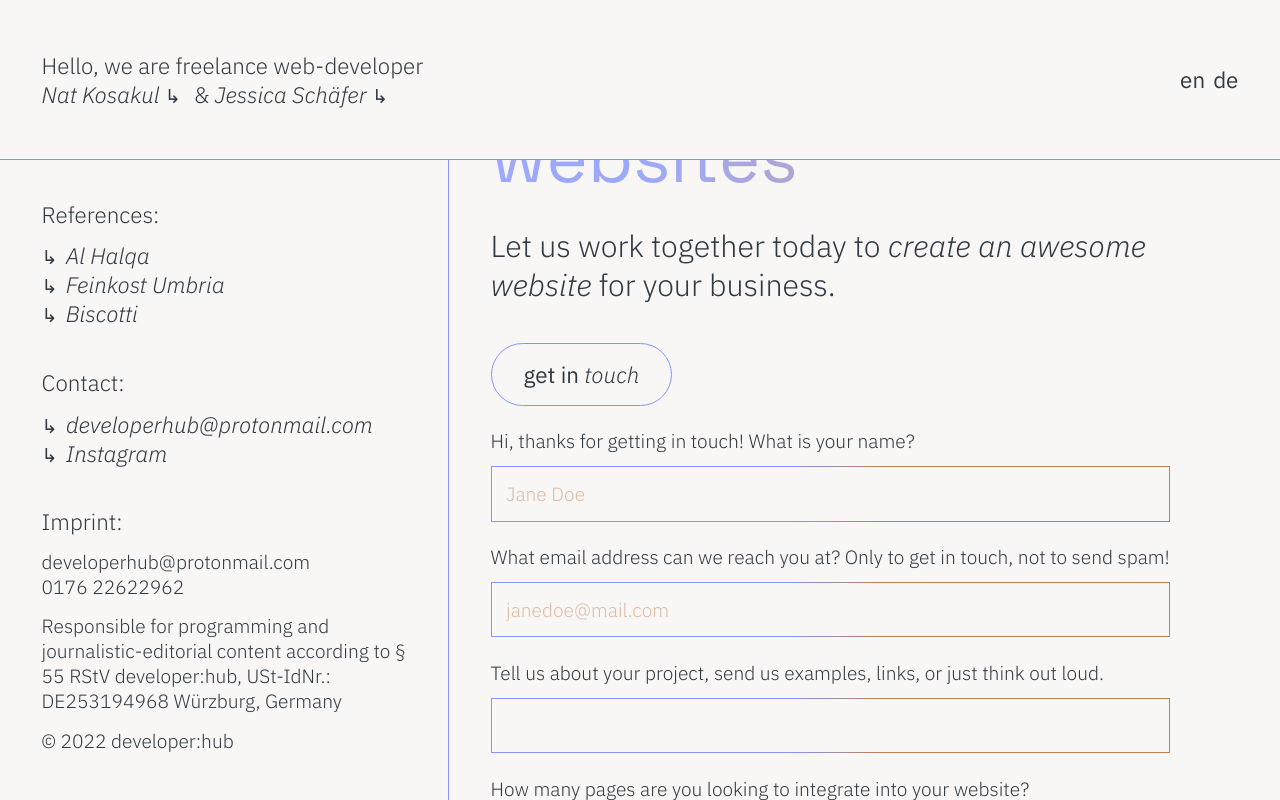
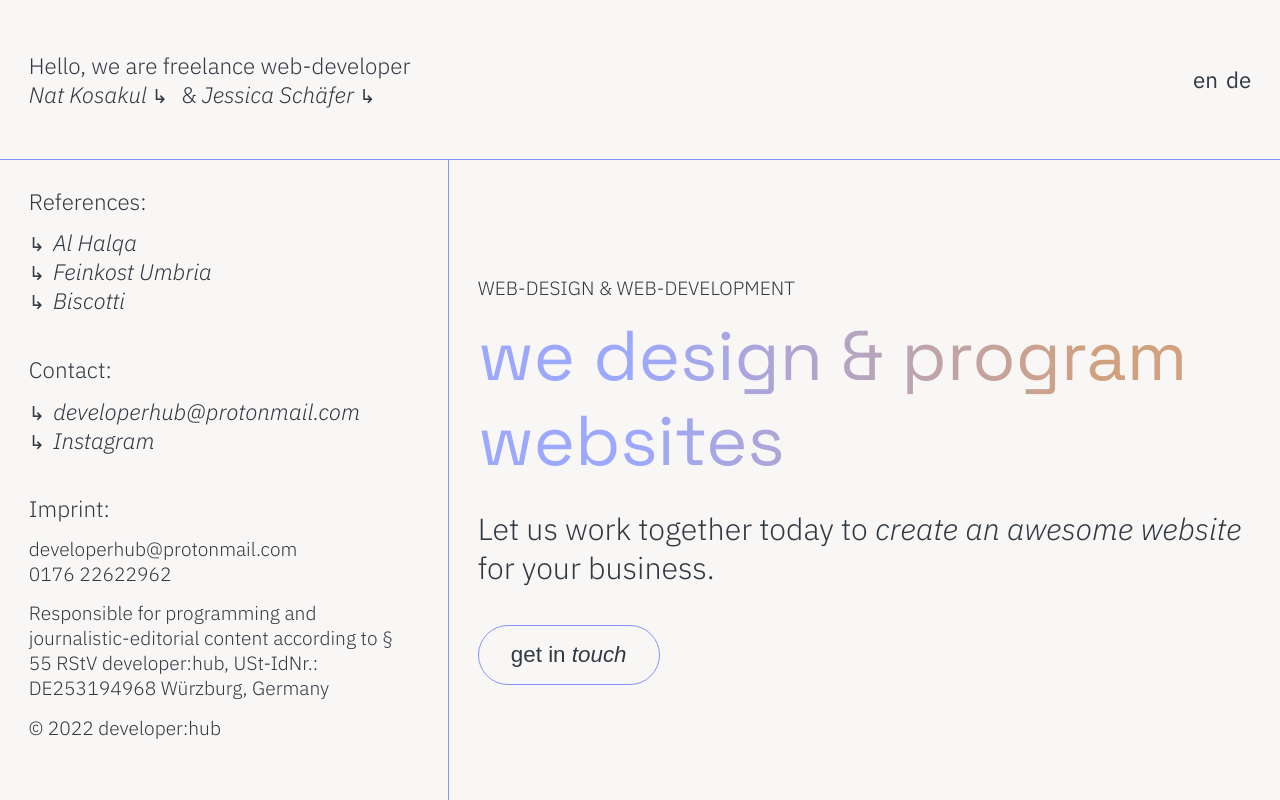
Before and after one commit to schaeferjessica/developer-hub, a Nuxt app: page / in a window 1280 px wide. Built offline with nearby package versions, Linux system fonts and the light colour scheme.

Commit message:
feat: add if showForm

```diff
--- a/components/GridMain.vue
+++ b/components/GridMain.vue
@@ -1,17 +1,23 @@
 <template>
   <main class="grid__main">
 
+    <template v-if="!showForm">
       <span class="tagline">{{ $t("mainTagline") }}</span>
       <header>
         <h1 class="title">{{ $t("mainHeadline") }}</h1>
         <p class="text">{{ $t("mainTextOne") }}<i>{{ $t("mainTextTwo") }}</i>{{ $t("mainTextThree") }}</p>
       </header>
-    <a href="#" class="button">
+      <button class="button" @click="showForm = true">
         <span class="button-text-regular">{{ $t("mainButtonRegular") }}</span>
         <span class="button-text-thin">{{ $t("mainButtonThin") }}</span>
-    </a>
+      </button>
+    </template>
 
-    <form action="#" class="from">
+    <form action="#" class="from" v-if="showForm">
+      <!-- <button class="button" @click="showForm = false">
+        <span class="button-text-regular">{{ $t("mainButtonBackRegular") }}</span>
+        <span class="button-text-thin">{{ $t("mainButtonBackThin") }}</span>
+      </button> -->
       <label for="name" class="from__label">{{ $t("mainLabelName") }}</label>
       <input placeholder="Jane Doe" name="name" type="text" id="name" class="from__input">
 
@@ -32,3 +38,14 @@
 
   </main>
 </template>
+
+<script>
+export default {
+  data() {
+    return {
+      showForm: false,
+    }
+  }
+}
+
+</script>
--- a/nuxt.config.ts
+++ b/nuxt.config.ts
@@ -52,6 +52,8 @@ export default defineNuxtConfig({
           mainLabelPages: 'How many pages are you looking to integrate into your website?',
           mainSubmitRegular: 'get a  ',
           mainSubmitThin: 'quote',
+          mainButtonBackRegular: 'take me  ',
+          mainButtonBackThin: 'back',
         },
         de: {
           headerIntro: 'Hallo wir sind Selbstständige Web-Entwickler:in',
@@ -64,14 +66,16 @@ export default defineNuxtConfig({
           mainTextOne: 'Lassen Sie uns noch heute zusammenarbeiten, um eine fantastisch ',
           mainTextTwo: 'Website für Ihr Unternehmen ',
           mainTextThree: 'zu erstellen.',
-          mainButtonRegular: 'Kontaktieren ',
-          mainButtonThin: 'Sie uns',
+          mainButtonRegular: 'in kontakt ',
+          mainButtonThin: 'kommen',
           mainLabelName: 'Hallo, vielen Dank für Ihre Kontaktaufnahme! Wie ist Ihr Name?',
           mainLabelEmail: 'Mit welcher E-Mail-Adresse können wir Sie erreichen? Nur um in Kontakt zu treten, nicht um Spam zu senden!',
           mainLabelProject: 'Erzählen Sie uns von Ihrem Projekt, senden Sie uns Beispiele, Links oder denken Sie einfach laut.',
           mainLabelPages: 'Wie viele Seiten möchten Sie in Ihre Website integrieren?',
-          mainSubmitRegular: 'Erhalten ',
-          mainSubmitThin: 'Sie ein Angebot',
+          mainSubmitRegular: 'ein Angebot ',
+          mainSubmitThin: 'erhalten',
+          mainButtonBackRegular: 'zurück ',
+          mainButtonBackThin: 'bitte',
         },
       }
     }
--- a/styles/aside.scss
+++ b/styles/aside.scss
@@ -1,5 +1,5 @@
 .grid__aside {
-  padding: calc(1rem + 2vw);
+  padding: calc(1rem + 1vw);
   overflow: auto;
 }
 
--- a/styles/elements.scss
+++ b/styles/elements.scss
@@ -44,6 +44,7 @@ button {
   transition: all 0.3s ease-in-out;
   font-style: italic;
   font-size: calc(1rem + 0.5vw);
+  cursor: pointer;
 }
 
 a:visited {
--- a/styles/header.scss
+++ b/styles/header.scss
@@ -26,7 +26,7 @@
   flex-direction: column;
   align-items: flex-start;
   border-bottom: 1px solid var(--color-primary);
-  padding: calc(1rem + 2vw);
+  padding: calc(1rem + 1vw);
 
   @media (min-width: 800px) {
     flex-direction: row;
--- a/styles/main.scss
+++ b/styles/main.scss
@@ -1,6 +1,6 @@
 .grid__main {
   border-left: 1px solid var(--color-primary);
-  padding: calc(1rem + 2vw);
+  padding: calc(1rem + 1vw);
   display: flex;
   flex-direction: column;
   justify-content: center;
@@ -37,8 +37,12 @@
 }
 
 .button-text-regular {
-  font-weight: 400;
+  font-weight: 300;
   font-style: normal;
+}
+
+.button-text-thin {
+  font-weight: 200;
 }
 
 .from__input {
```
Lines whose indentation alone changed are shown as unchanged.
